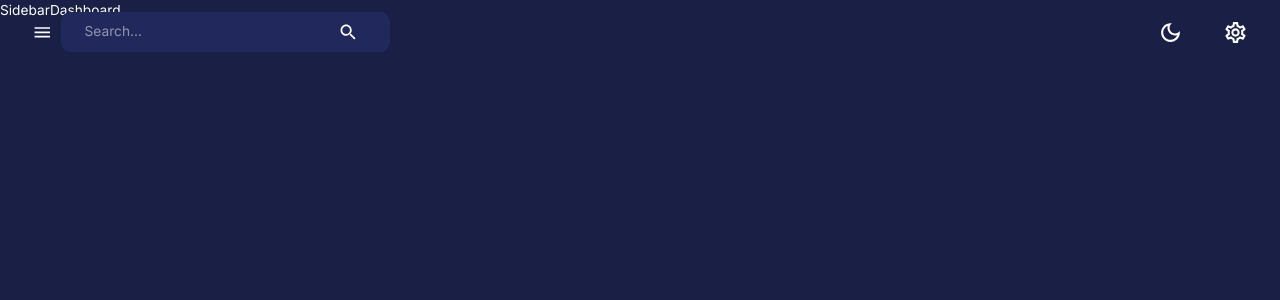
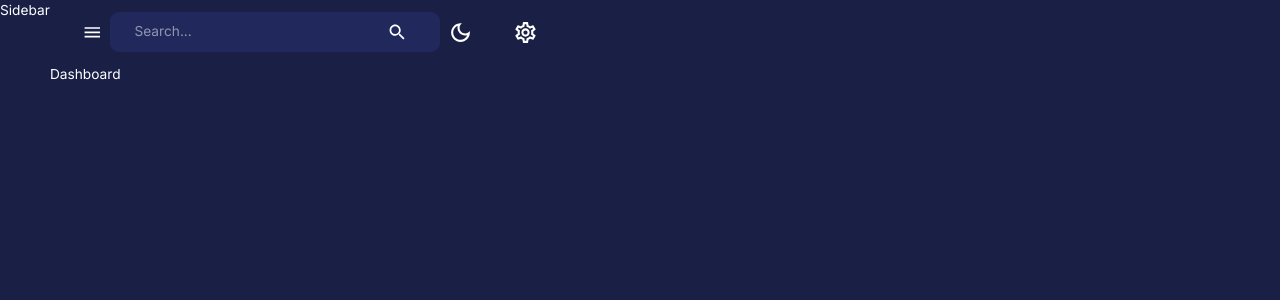
Before and after one commit to yasir-isse/admin-dashboard, a React (Vite) app in the folder client/: page /dashboard in a window 1280 px wide. Shown: the top 300 px of the page. Built offline with nearby package versions, Linux system fonts and the light colour scheme.

Commit message:
fix typo

```diff
--- a/client/src/components/Navbar.jsx
+++ b/client/src/components/Navbar.jsx
@@ -22,7 +22,7 @@ const Navbar = () => {
   const dispatch = useDispatch();
   const theme = useTheme();
   return (
-    <AppBar sx={{ posittion: "static", background: "none", boxShadow: "none" }}>
+    <AppBar sx={{ position: "static", background: "none", boxShadow: "none" }}>
       <Toolbar sx={{ justifyContent: "space-between" }}>
         {/* LEFT SIDE */}
         <FlexBetween>
```
